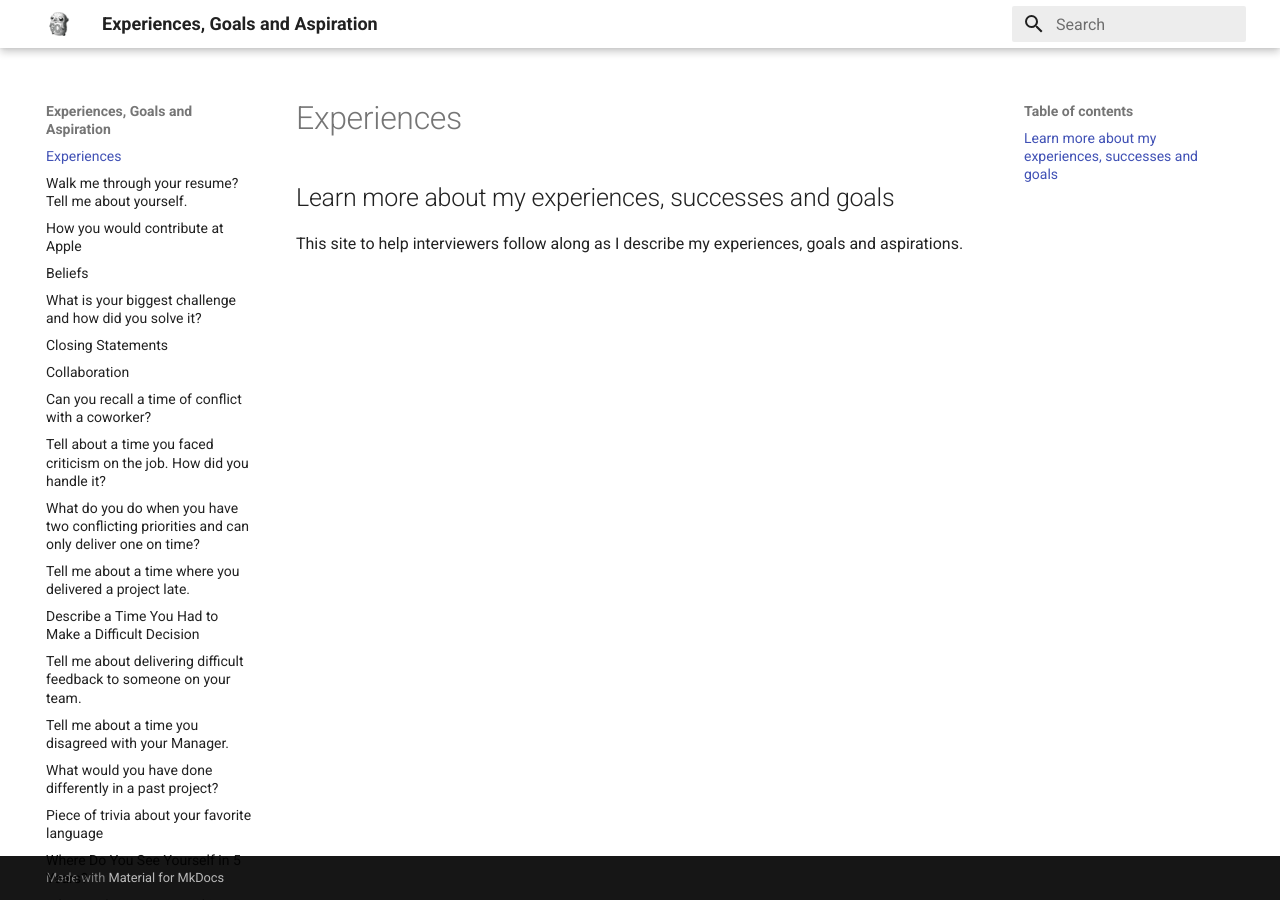
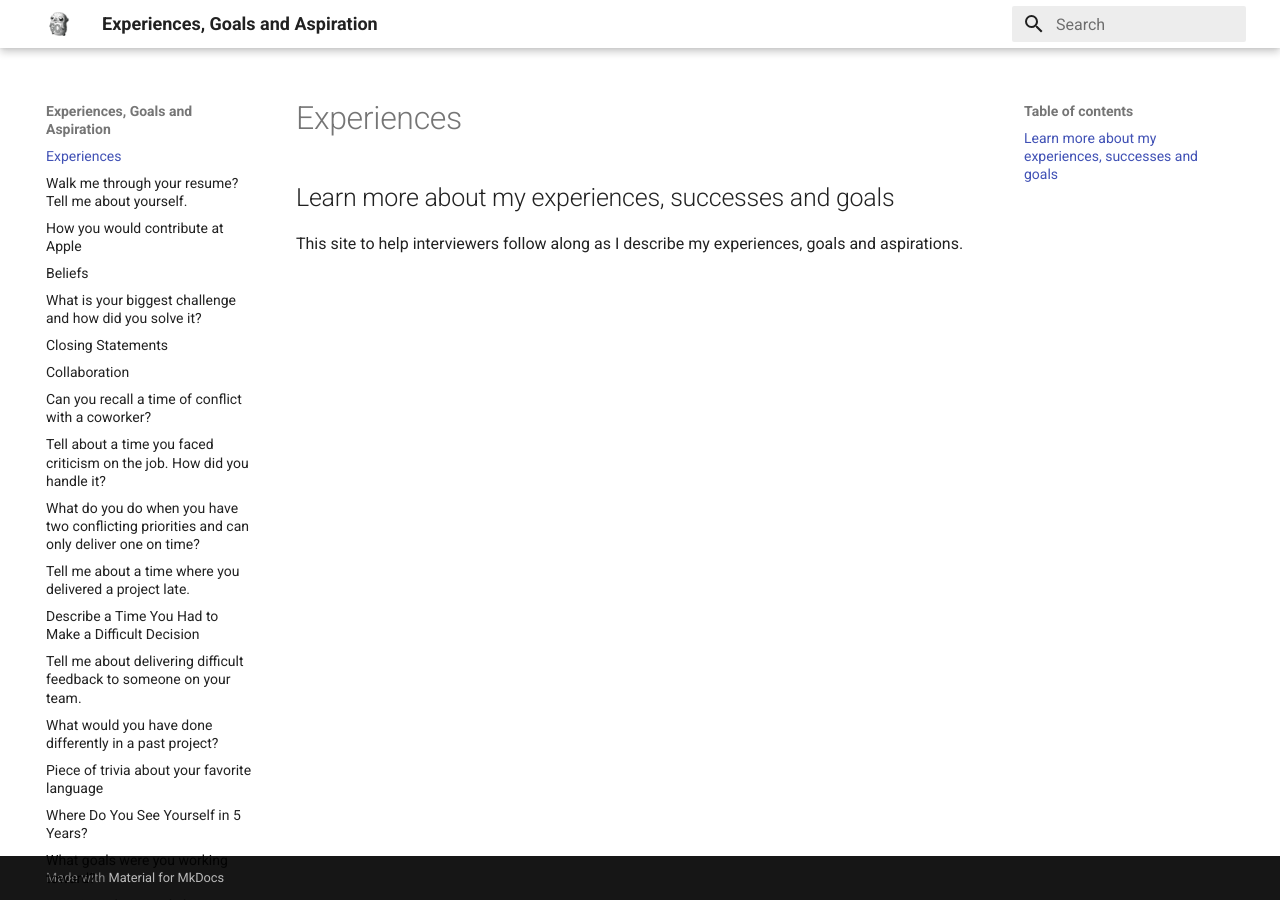
Before and after one commit to stashedUp/experiences, an MkDocs documentation site: the page built from docs/index.md, in a window 1280 px wide. Built offline with MkDocs 1.6.1 and Material for MkDocs 9.7.7, drawn with Linux system fonts in a browser that asks for light colours.

```diff
--- a/docs/Disagreed.md
+++ /dev/null
@@ -1 +0,0 @@
-# Tell me about a time you disagreed with your Manager.
--- a/mkdocs.yml
+++ b/mkdocs.yml
@@ -20,7 +20,6 @@ nav:
     - Dateline.md
     - DifficultDecision.md
     - DificultFeedback.md
-    - Disagreed.md
     - DoneDifferently.md
     - FavLanguage.md
     - FiveYears.md
```
Also changed, not shown: docs/Conflict.md (+1 -0 lines).
